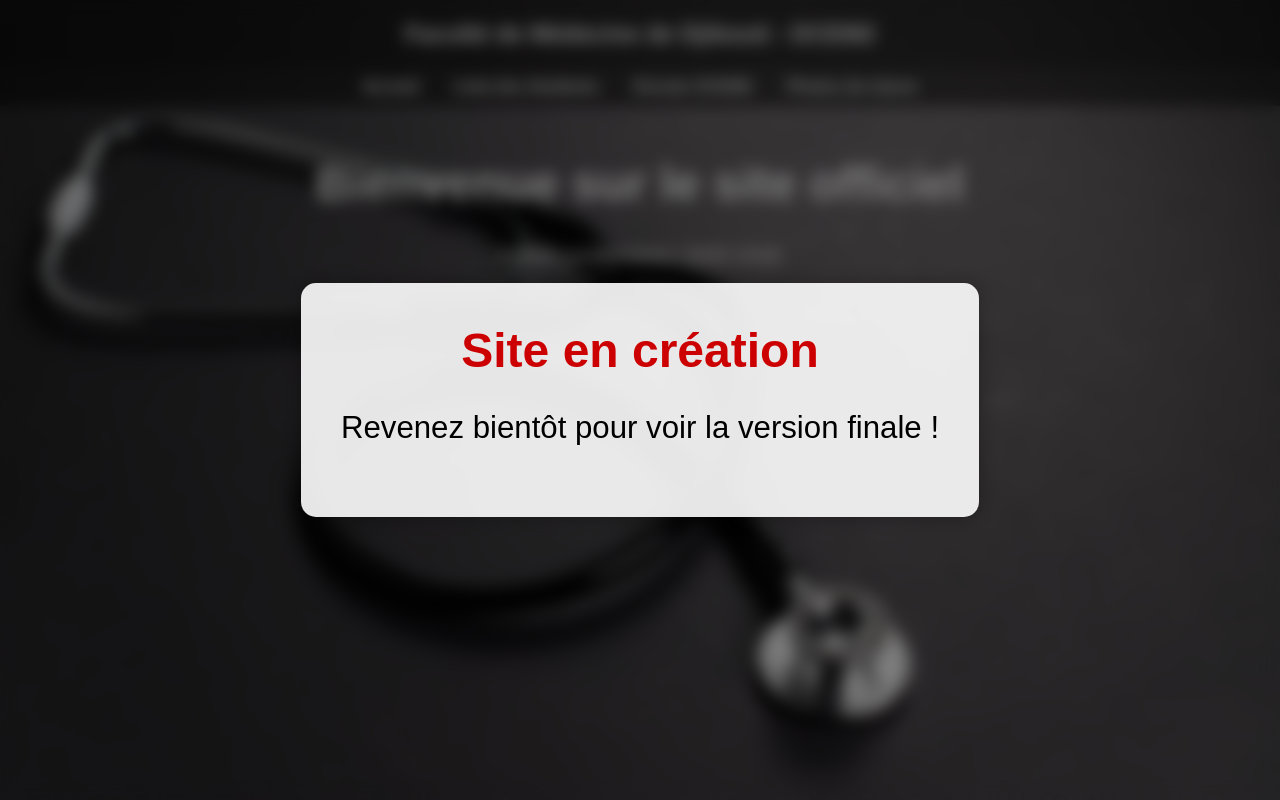
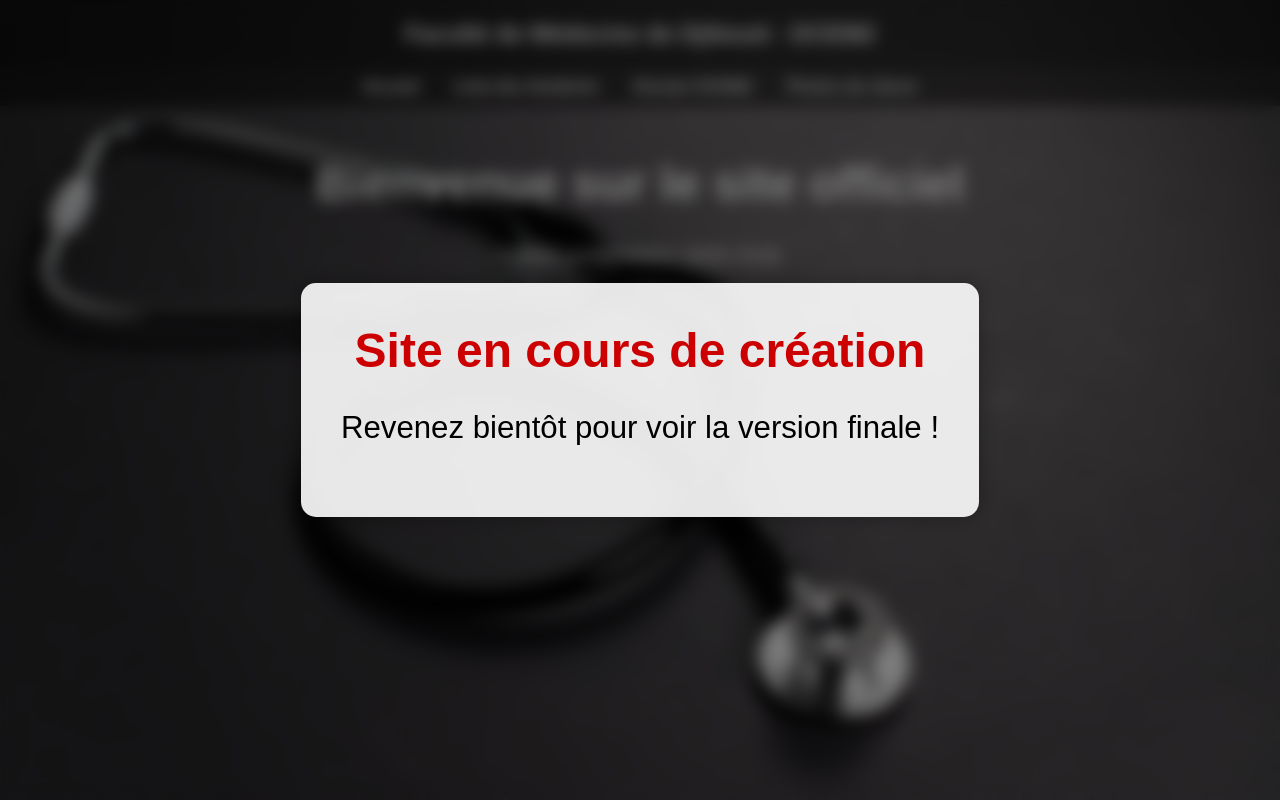
Before and after one commit to wilsanas/site-classe, a plain HTML site: page index.html in a window 1280 px wide. Drawn offline with Linux system fonts and the light colour scheme.

Commit message:
Ajout Message site en cours de création

```diff
--- a/index.html
+++ b/index.html
@@ -59,7 +59,7 @@
 <!-- Message de site en création -->
 <div id="overlay">
   <div id="message-box">
-    <h1>Site en création</h1>
+    <h1>Site en cours de création</h1>
     <p>Revenez bientôt pour voir la version finale !</p>
   </div>
 </div>
```
